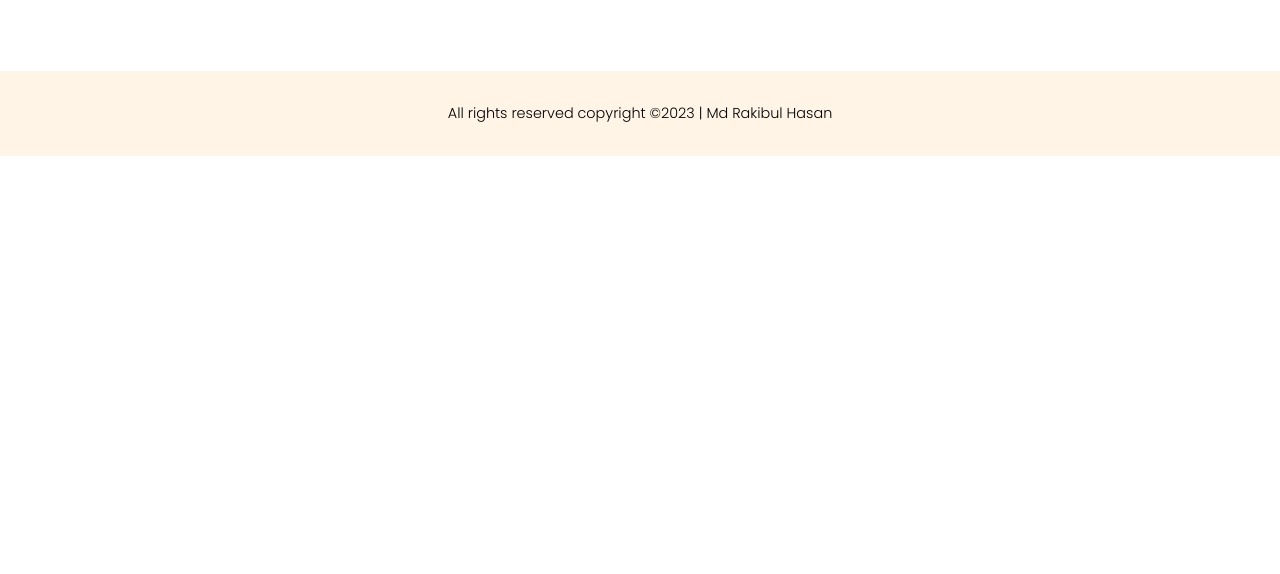
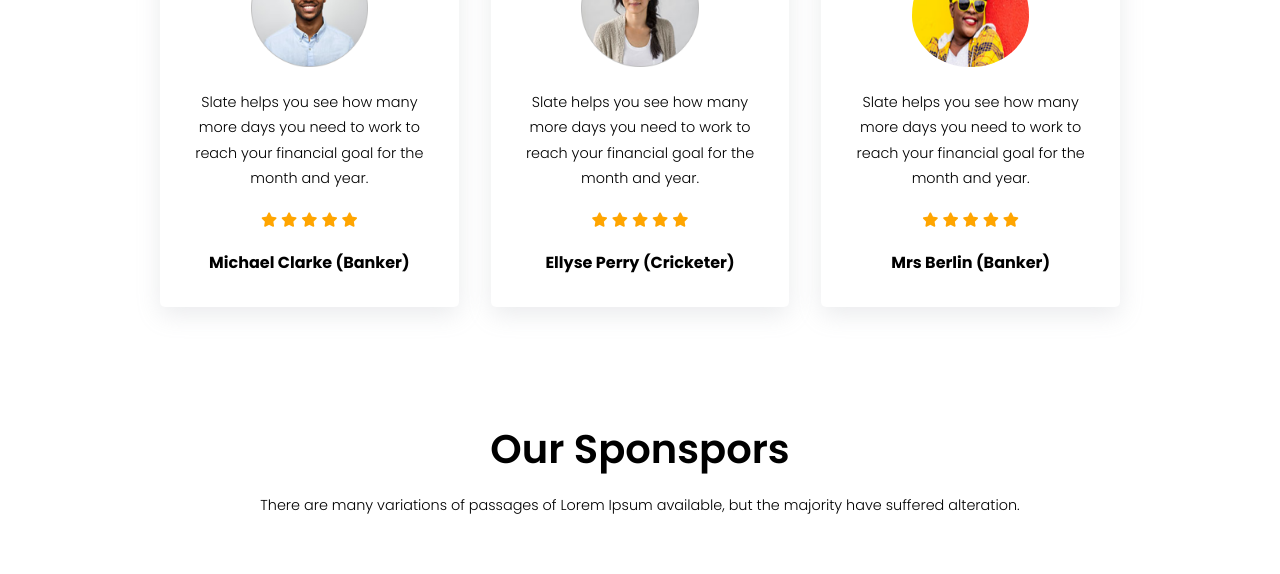
Before and after one commit to rakibulhasan-swe/g3-architects, a plain HTML site: page index.html in a window 1280 px wide. Shown: the part 3452-4026 px from the top of the page. Before the commit the page ends 3608 px from the top, so only its background shows below. Drawn offline with Linux system fonts and the light colour scheme.

Commit message:
testimonial section done

```diff
--- a/css/style.css
+++ b/css/style.css
@@ -79,8 +79,8 @@ img{
     gap: 1rem;
 }
 .featured-image img{
-    height: 342px;
-    width: 342px;
+    height: 20rem;
+    width: 20rem;
 }
 .featured-title{
     font-size: 2rem;
@@ -168,7 +168,42 @@ img{
     transform: translateY(-1rem);
     transition: all 0.7s linear;
 }
-
+/* testimonial */
+.testimonial{
+    width: 75%;
+    margin: 0 auto;
+    padding: 5rem 0;
+}
+.testimonial h3{
+    font-size: 2.5rem;
+    font-weight: 600;
+    padding-bottom: 5rem;
+    text-align: center;
+}
+.cards{
+    display: grid;
+    grid-template-columns: repeat(3, 1fr);
+    gap: 2rem;
+}
+.cards .card{
+    text-align: center;
+    border-radius: 5px;
+    box-shadow: rgba(149, 157, 165, 0.2) 0px 8px 24px;
+    padding: 2rem;
+}
+.cards .card img{
+    width: 50%;
+    padding-bottom: 1rem;
+}
+.cards .card p{
+    font-size: 0.9rem;
+    font-weight: 300;
+    line-height: 1.6rem;
+    padding-bottom: 1rem;
+}
+.fas{
+    color: orange;
+}
 /* sponsers */
 .sponsers{
     width: 75%;
@@ -210,27 +245,11 @@ footer p{
 
 
 
-
-
-
-
-
-
-
-
-
-
-
-
-
-
-
-
 @media screen and (max-width: 576px) {
     ul, nav, .feature, .about, .cards-container, .sponser{
         flex-direction: column;
     }
-    .featured-image{
+    .featured-image, .cards{
         grid-template-columns: repeat(1, 1fr);
     }
 }
--- a/index.html
+++ b/index.html
@@ -155,6 +155,55 @@
         </div>
       </section>
 
+      <!-- testimonial section -->
+      <section class="testimonial">
+        <h3>What Our Clients Say</h3>
+        <div class="cards">
+            <div class="card">
+                <img src="./images/user-1.png" alt="">
+                <p>Slate helps you see how many more days you need to work to reach
+                     your financial goal for the month and year.
+                </p>
+                <p>
+                    <i class="fas fa-solid fa-star"></i>
+                    <i class="fas fa-solid fa-star"></i>
+                    <i class="fas fa-solid fa-star"></i>
+                    <i class="fas fa-solid fa-star"></i>
+                    <i class="fas fa-solid fa-star"></i>
+                </p>
+                <h4>Michael Clarke (Banker)</h4>
+            </div>
+            <div class="card">
+                <img src="./images/user-2.png" alt="">
+                <p>Slate helps you see how many more days you need to work to reach
+                     your financial goal for the month and year.
+                </p>
+                <p>
+                    <i class="fas fa-solid fa-star"></i>
+                    <i class="fas fa-solid fa-star"></i>
+                    <i class="fas fa-solid fa-star"></i>
+                    <i class="fas fa-solid fa-star"></i>
+                    <i class="fas fa-solid fa-star"></i>
+                </p>
+                <h4>Ellyse Perry (Cricketer)</h4>
+            </div>
+            <div class="card">
+                <img src="./images/user-3.png" alt="" style="border-radius: 50%;">
+                <p>Slate helps you see how many more days you need to work to reach
+                     your financial goal for the month and year.
+                </p>
+                <p>
+                    <i class="fas fa-solid fa-star"></i>
+                    <i class="fas fa-solid fa-star"></i>
+                    <i class="fas fa-solid fa-star"></i>
+                    <i class="fas fa-solid fa-star"></i>
+                    <i class="fas fa-solid fa-star"></i>
+                </p>
+                <h4>Mrs Berlin (Banker)</h4>
+            </div>
+        </div>
+      </section>
+
       <!-- sponsers section -->
       <section class="sponsers">
         <div class="sponser-details">
```
Also changed, not shown: images/user-1.png (added), images/user-2.png (added), images/user-3.png (added).
